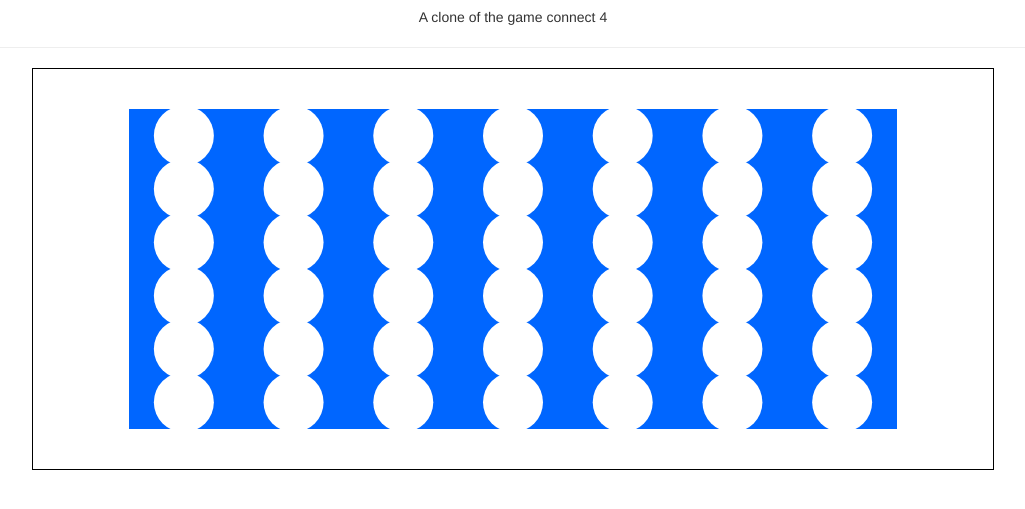
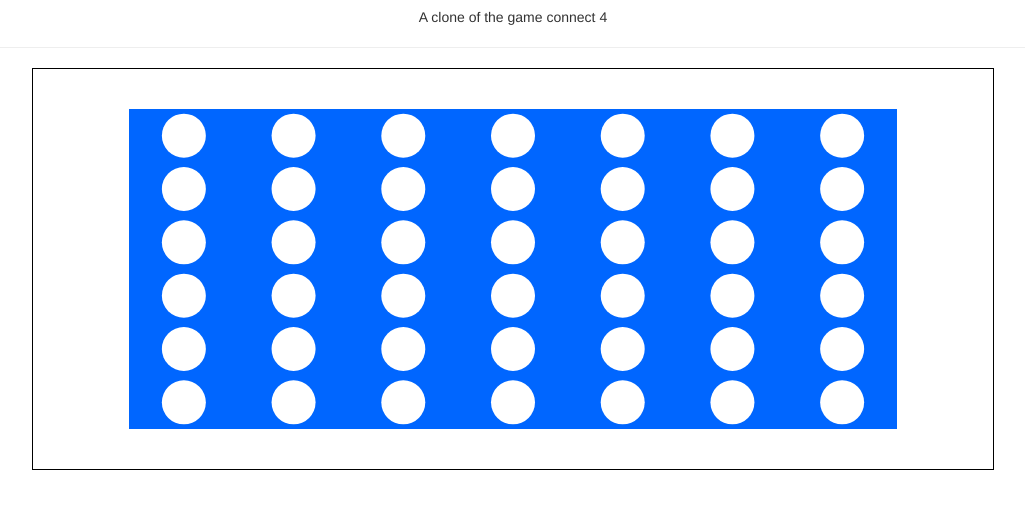
Before and after one commit to jbatch/connect-4, a plain HTML site: page public/index.html in a window 1280 px wide. Shown: the part 63-572 px from the top of the page, without its empty margins (127-1152 px from the left). Drawn offline with nearby package versions, Linux system fonts and the light colour scheme.

Commit message:
Made holes dynamic fixed issue with landscape screens

```diff
--- a/public/css/connect-4.css
+++ b/public/css/connect-4.css
@@ -1,5 +1,9 @@
 h1, p {
 	text-align: center;
+}
+
+#game {
+	width: 100%;
 }
 
 #canvasContainer {
--- a/public/index.html
+++ b/public/index.html
@@ -10,7 +10,7 @@
 	<script type="text/javascript" src="js/bootstrap.min.js"></script>
 </head>
 <body onload="drawBoard();">
-	<div class="container">
+	<div class="container" id ="game">
 		<div class="row">
 			<h1>Connect 4</h1>
 		</div>
--- a/public/js/connect-4-client.js
+++ b/public/js/connect-4-client.js
@@ -1,5 +1,6 @@
 var COLS = 7;
 var ROWS = 6;
+var padPercent = 0.055;
 
 jQuery(document).ready(function(){
 	canvas.width = $(window).width() * 0.75;
@@ -14,6 +15,7 @@ function drawBoard(){
 
 		var h = canvas.height;
 		var w = canvas.width;
+		var len = h > w ? w : h;
 
 		ctx.fillStyle = "#0066FF"
 		ctx.fillRect(w * 0.10, h * 0.10, w * 0.8, h * 0.8);
@@ -25,7 +27,8 @@ function drawBoard(){
 
 				ctx.arc(0.1 * w + ((0.8 * w) / COLS) * (x + 0.5), //x
 					0.1 * h + ((0.8 * h) / ROWS) * (y + 0.5), //y
-					30, //radius
+					//((0.8 * len) - ((COLS + 1) * (padPerc * len))) / COLS, //radius
+					padPercent * len,
 					0, //startAngle
 					Math.PI * 2,//endAngle
 					true//annticlockwise
```
